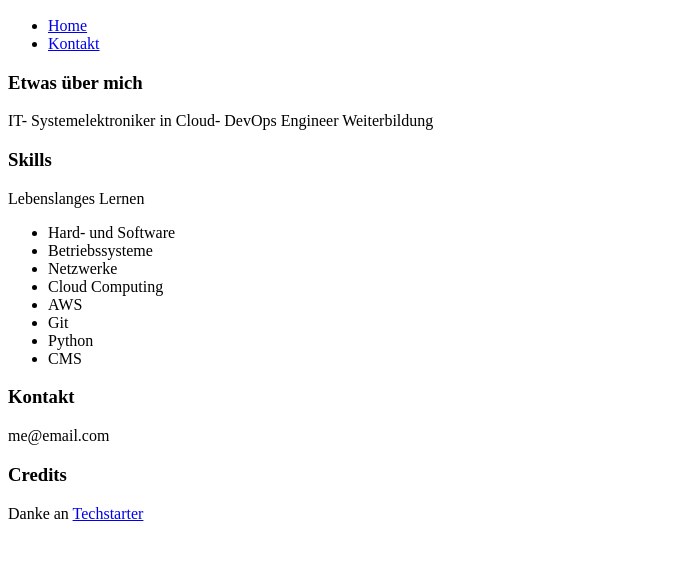
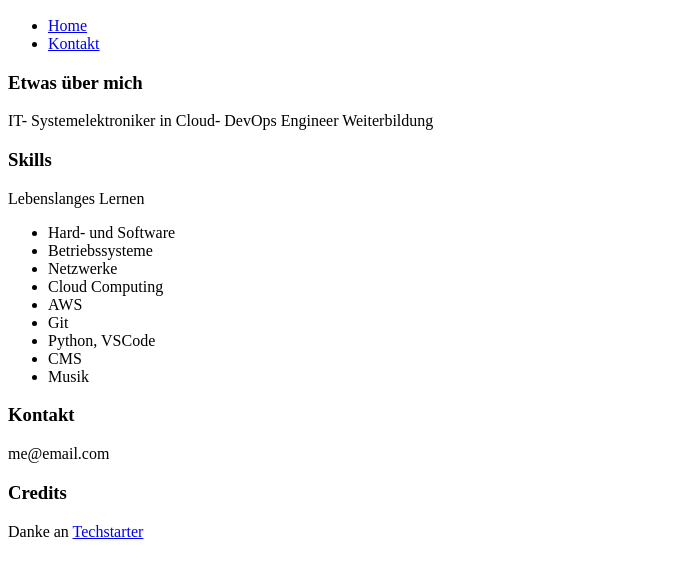
Before and after one commit to erdal2021/html-training, a plain HTML site: page index2.html in a window 1280 px wide. Shown: the part 110-688 px from the top of the page, without its empty margins (0-689 px from the left). Drawn offline with Linux system fonts and the light colour scheme.

Commit message:
Update index2.html

```diff
--- a/index2.html
+++ b/index2.html
@@ -31,8 +31,9 @@
             <li>Cloud Computing</li>
             <li>AWS</li>
             <li>Git</li>
-            <li>Python</li>
+            <li>Python, VSCode</li>
             <li>CMS</li>
+            <li>Musik</li>
         </ul>
         </section>
         <section>
```
